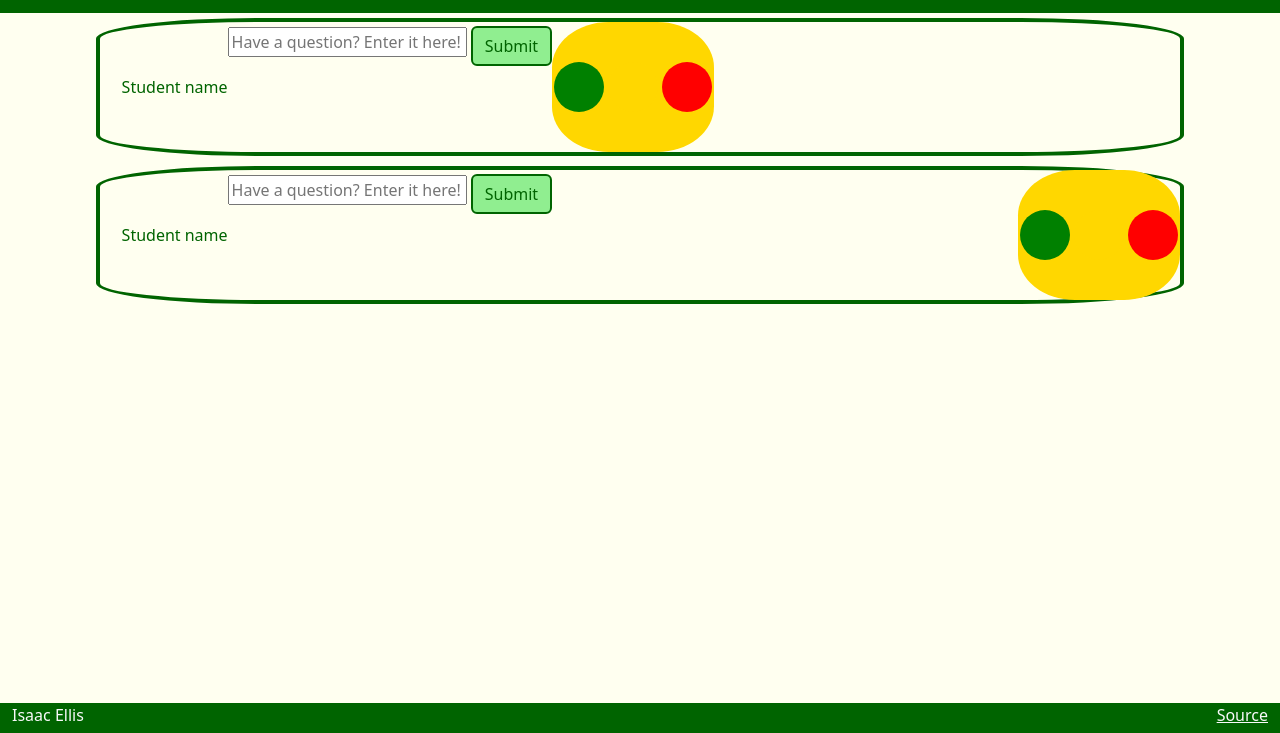
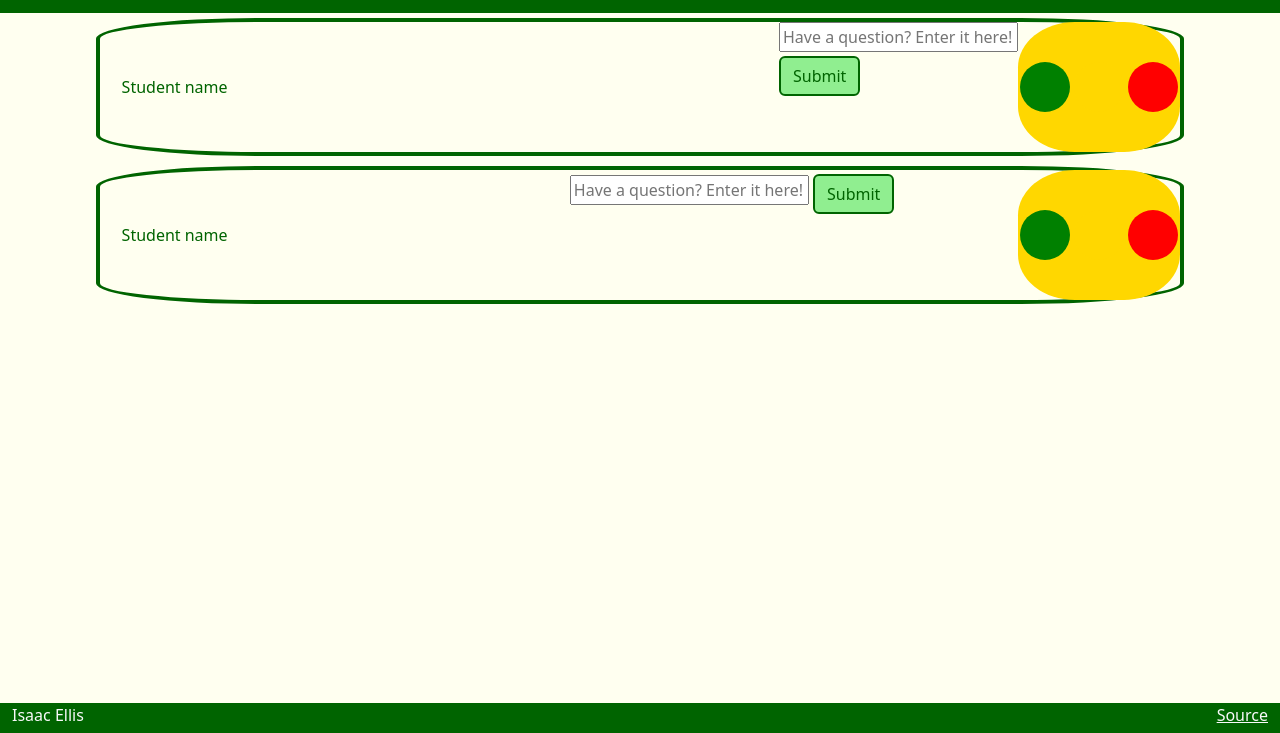
Before and after one commit to imellis22/CS260, a plain HTML site: page StartupCode/studentHome.html in a window 1280 px wide. Shown: the part 67-800 px from the top of the page. Drawn offline with nearby package versions, Linux system fonts and the light colour scheme.

Commit message:
fixed teacher view

```diff
--- a/StartupCode/main.css
+++ b/StartupCode/main.css
@@ -40,7 +40,7 @@ body {
 
  .student-info{
     height: 100%;
-    width: fit-content;
+    width: 100%;
     white-space: nowrap;
     display: flex;
     align-items:center;
```
